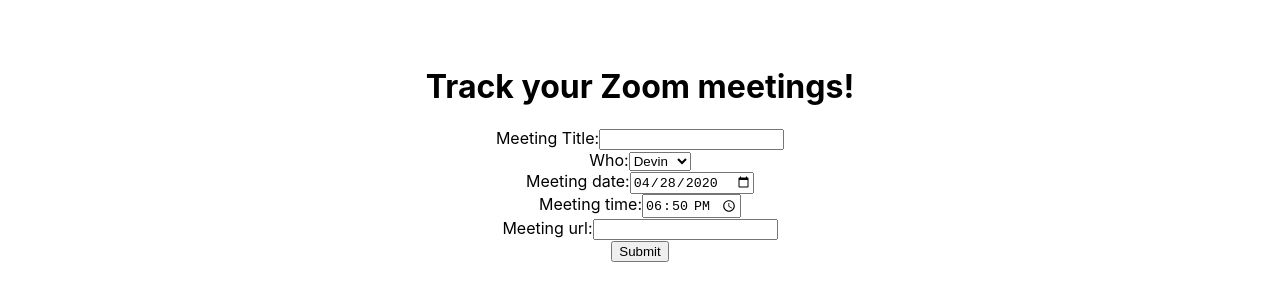
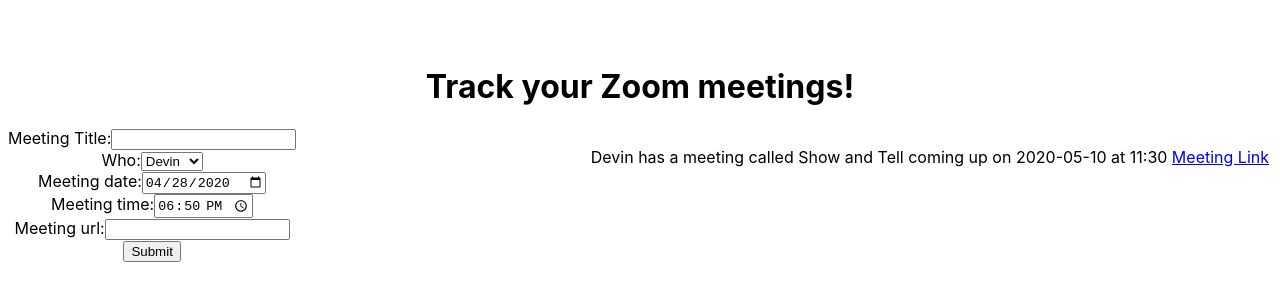
Before and after one commit to jaclynj/monalisa-virtual-meeting-demo, a Next.js app: page / in a window 1280 px wide. Shown: the part 246-546 px from the top of the page. Built offline with nearby package versions, Linux system fonts and the light colour scheme.

Commit message:
working unstyled app

```diff
--- a/pages/MeetingForm.js
+++ b/pages/MeetingForm.js
@@ -2,14 +2,14 @@
 
 const formatDate = (date) => {
   var d = new Date(date),
-      month = '' + (d.getMonth() + 1),
-      day = '' + d.getDate(),
-      year = d.getFullYear();
+    month = '' + (d.getMonth() + 1),
+    day = '' + d.getDate(),
+    year = d.getFullYear();
 
   if (month.length < 2)
-      month = '0' + month;
+    month = '0' + month;
   if (day.length < 2)
-      day = '0' + day;
+    day = '0' + day;
 
   return [year, month, day].join('-');
 }
@@ -18,6 +18,8 @@
   var d = new Date(date)
   var hours = d.getHours();
   var minutes = d.getMinutes();
+  if (minutes.toString().length < 2)
+    minutes = '0' + minutes
   return `${hours}:${minutes}`
 }
 
@@ -38,13 +40,12 @@
   }
 
   handleSubmit = (event) => {
-    console.log('submitted!', this.state);
+    this.props.addMeeting(this.state);
     event.preventDefault();
   }
 
 
   render() {
-    console.log(this.state)
     return (
       <form onSubmit={this.handleSubmit}>
         <label>
--- /dev/null
+++ b/pages/MeetingList.js
@@ -0,0 +1,32 @@
+import React from "react";
+import MonalisaMessage from './MonalisaMessage';
+
+const getMeetingInfo = ({ who, meetingTitle, meetingDate, meetingTime, meetingUrl }) =>
+  (<>
+    {who} has a meeting called {meetingTitle} coming up on {meetingDate} at {meetingTime}  <a href={meetingUrl}>Meeting Link</a>
+  </>)
+
+const Meeting = (props) => {
+  const meetingInfo = getMeetingInfo(props);
+  return (<tr><td>{meetingInfo}</td></tr>)
+}
+
+export const MeetingsList = React.memo(({ meetings }) => {
+  const meetingsList = meetings.map((data, index) => <Meeting key={index} {...data} />)
+  return (
+    <div>
+      <MonalisaMessage messageData={meetings[0]} />
+      <table>
+        <thead></thead>
+        <tbody>{meetingsList}</tbody>
+      </table>
+      <style jsx>{`
+          table {
+            display: inline-grid;
+          }
+          `}
+      </style>
+    </div>
+
+  )
+})
--- a/pages/MonalisaMessage.js
+++ b/pages/MonalisaMessage.js
@@ -1,4 +1,4 @@
-import React, { useState, FunctionComponent } from "react";
+import React, { useState } from "react";
 
 
 const ASCII_ENDPOINT = "https://api.github.com/octocat";
@@ -10,24 +10,32 @@
   return response.text();
 };
 
-export const AsciiArt = () => {
-  const [inputMsg, setInputMsg] = useState("");
-  const [asciiArt, setAsciiArt] = useState("");
+const getMonaMessage = ({ who, meetingTitle, meetingDate, meetingTime }) => {
+  const ms = Math.abs(new Date(`${meetingDate}T${meetingTime}`) - Date.now());
+  const minutesToGo = Math.floor(ms / 60000);
 
-  const onSubmit = async () => {
-    const asciiArt = await getData(inputMsg);
-    setAsciiArt(asciiArt);
+  const when = minutesToGo > 59 ? ` ${Math.floor(minutesToGo / 60)} hours` : `${minutesToGo} minutes`
+  return `${who} has a meeting called ${meetingTitle} coming up in ${when}`
 };
 
+class MonalisaMessage extends React.Component {
+
+  state = {
+    message: '',
+    asciiArt: '',
+  }
+
+  async componentDidUpdate(prevProps) {
+    if (this.props.messageData !== prevProps.messageData) {
+      const asciiArt = await getData(getMonaMessage(this.props.messageData));
+      this.setState({ asciiArt });
+    }
+  }
+
+  render() {
     return (
       <>
-      {/* <input
-        name="input-val"
-        onChange={event => setInputMsg(event?.target?.value)}
-      /> */}
-      <p>When is the next meeting?</p>
-      <button onClick={onSubmit}>Submit</button>
-      <div className="ascii-art">{asciiArt}</div>
+        <div className="ascii-art">{this.state.asciiArt}</div>
 
         <style jsx>{`
               .ascii-art {
@@ -38,4 +46,8 @@
             `}</style>
       </>
     );
+  }
+
 };
+
+export default React.memo(MonalisaMessage)
--- a/pages/index.js
+++ b/pages/index.js
@@ -1,8 +1,36 @@
+import React, { useState } from "react";
 import Head from 'next/head';
-import { MeetingForm, AsciiArt } from './MeetingForm'
+import meetingData from './meetingData.json';
+import { MeetingForm } from './MeetingForm';
+import { MeetingsList } from './MeetingList';
 
+const sortMeetings = (arr) => arr.sort((a, b) => {
+  const d1 = new Date(`${a.meetingDate}T${a.meetingTime}`);
+  const d2 = new Date(`${b.meetingDate}T${b.meetingTime}`);
+  return d1 - d2;
+});
 
-export default function Home() {
+export default class Home extends React.Component {
+
+  state = {
+    meetings: [...meetingData.meetings],
+  }
+
+  componentDidMount() {
+    const localMeetingData = localStorage.getItem('localMeetingData') || "[]";
+    const combined = [...JSON.parse(localMeetingData), ...this.state.meetings];
+    const sorted = sortMeetings(combined)
+    this.setState({ meetings: sorted });
+  }
+
+  render() {
+    const addMeeting = (meeting) => {
+      const sorted = sortMeetings([meeting, ...this.state.meetings])
+
+      localStorage.setItem('localMeetingData', JSON.stringify(sorted));
+      this.setState({ meetings: sorted });
+    }
+
     return (
       <div className="container">
         <Head>
@@ -14,9 +42,10 @@
           <h1 className="title">
             Track your Zoom meetings!
           </h1>
-        <div>
-          <MeetingForm />
-          {/* <AsciiArt /> */}
+          <div className="meetings">
+            <MeetingForm addMeeting={addMeeting} />
+            <div style={{ marginLeft: 'auto' }}><MeetingsList meetings={this.state.meetings} /></div>
+
           </div>
         </main>
 
@@ -29,6 +58,12 @@
             justify-content: center;
             align-items: center;
             text-align: center;
+          }
+          .meetings {
+            display: flex;
+          }
+          main {
+            width: 100%;
           }
         `}</style>
 
@@ -49,3 +84,4 @@
       </div>
     )
   }
+}
--- /dev/null
+++ b/pages/meetingData.json
@@ -0,0 +1,9 @@
+{
+    "meetings": [{
+    "who": "Devin",
+    "meetingTitle": "Show and Tell",
+    "meetingDate": "2020-05-10",
+    "meetingTime": "11:30",
+    "meetingUrl": "https://github.zoom.us/j/116469253"
+    }]
+}
```
Lines whose indentation alone changed are shown as unchanged.
